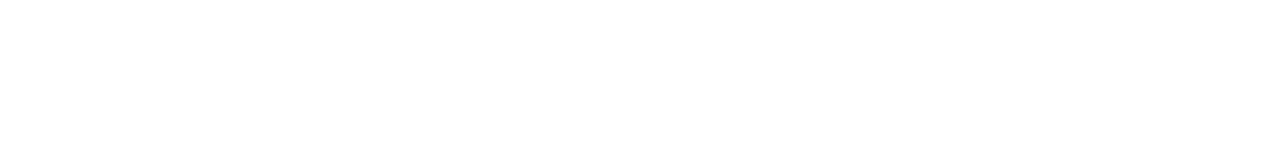
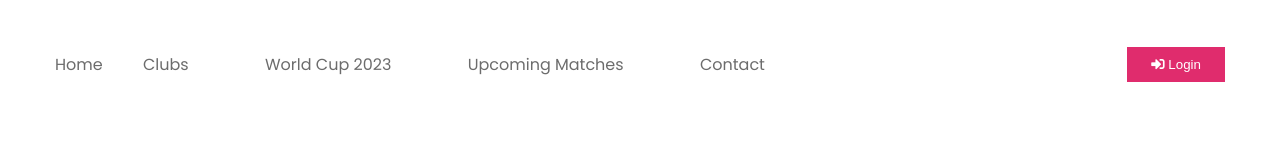
Before and after one commit to monzuralam/football, a plain HTML site: page index.html in a window 1280 px wide. Drawn offline with Linux system fonts and the light colour scheme.

Commit message:
header added

```diff
--- a/assets/css/style.css
+++ b/assets/css/style.css
@@ -43,10 +43,6 @@ ul,ol{
     list-style: none;
 }
 
-li{
-    text-decoration: ;
-}
-
 a{
     text-decoration: none;
     color: inherit;
@@ -58,3 +54,35 @@ a{
     color:#fff;
     padding: 10px 24px;
 }
+
+.container{
+    max-width: 1170px;
+    margin: 0px auto;
+}
+
+/* =================================
+#  Header Style
+* ================================*/
+header{
+    margin-top: 42px;
+}
+
+header .main-menu{
+    float: left;
+}
+
+header .main-menu nav ul li {
+    display: inline-flex;
+    align-items: center;
+    padding: 10px 36px;
+    flex-direction: row;
+}
+
+header .main-menu nav ul li:first-child {
+    padding: 10px 0px;
+}
+
+header .menu-btn{
+    float: right;
+    margin: 5px 0;
+}
--- a/index.html
+++ b/index.html
@@ -14,7 +14,28 @@
     <link rel="stylesheet" href="assets/css/responsive.css">
 </head>
 <body>
-
+    <!-- header start here  -->
+    <header class="clearfix">
+        <div class="container clearfix">
+            <div class="main-menu">
+                <nav>
+                    <ul>
+                        <li><a href="/">Home</a></li>
+                        <li><a href="#">Clubs</a></li>
+                        <li><a href="#">World Cup 2023</a></li>
+                        <li><a href="#">Upcoming Matches</a></li>
+                        <li><a href="#">Contact</a></li>
+                    </ul>
+                </nav>
+            </div>
+            <div class="menu-btn">
+                <button class="btn btn-login">
+                    <i class="fas fa-sign-in-alt"></i> Login
+                </button>
+            </div>
+        </div>
+    </header>
+    <!-- header stop here  -->
     <script src="assets/js/jquery.min.js"></script>
     <script src="assets/js/main.js"></script>
 </body>
```
